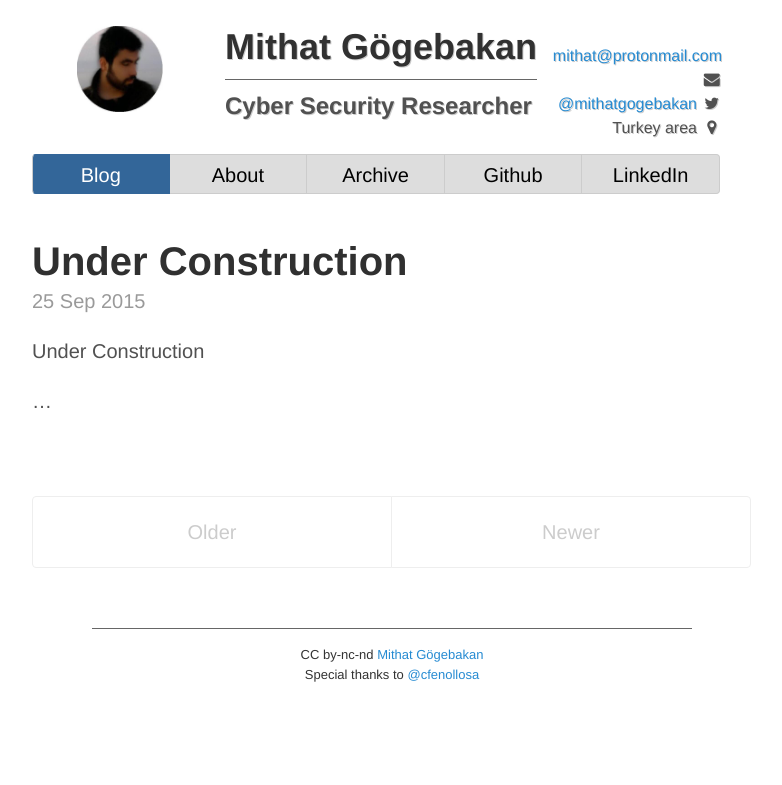
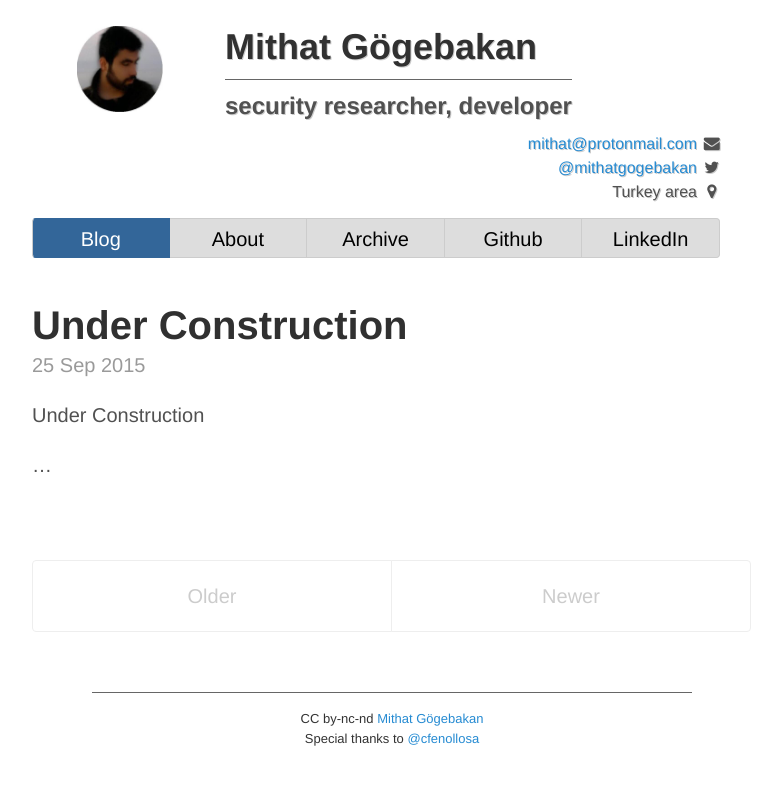
Before and after one commit to 963/963.github.io, a Jekyll site: the page built from index.html, in a window 1280 px wide. Shown: the top 785 px of the page, without its empty margins (248-1030 px from the left). Built offline with Jekyll 4.4.1, drawn with Linux system fonts in a browser that asks for light colours; nearby versions of some CDN libraries; some web fonts are replaced; Markdown is read by kramdown in place of the engine named in the settings; the list of posts is cut into pages by our own code.

Commit message:
title changed

```diff
--- a/_layouts/default.html
+++ b/_layouts/default.html
@@ -21,7 +21,7 @@
             <h1 class="nomargin name">Mithat Gögebakan</h1>
 
             <div class="description">
-                <div class="position">Cyber Security Researcher</div>
+                <div class="position">security researcher, developer</div>
             </div>
         </div>
 
```
